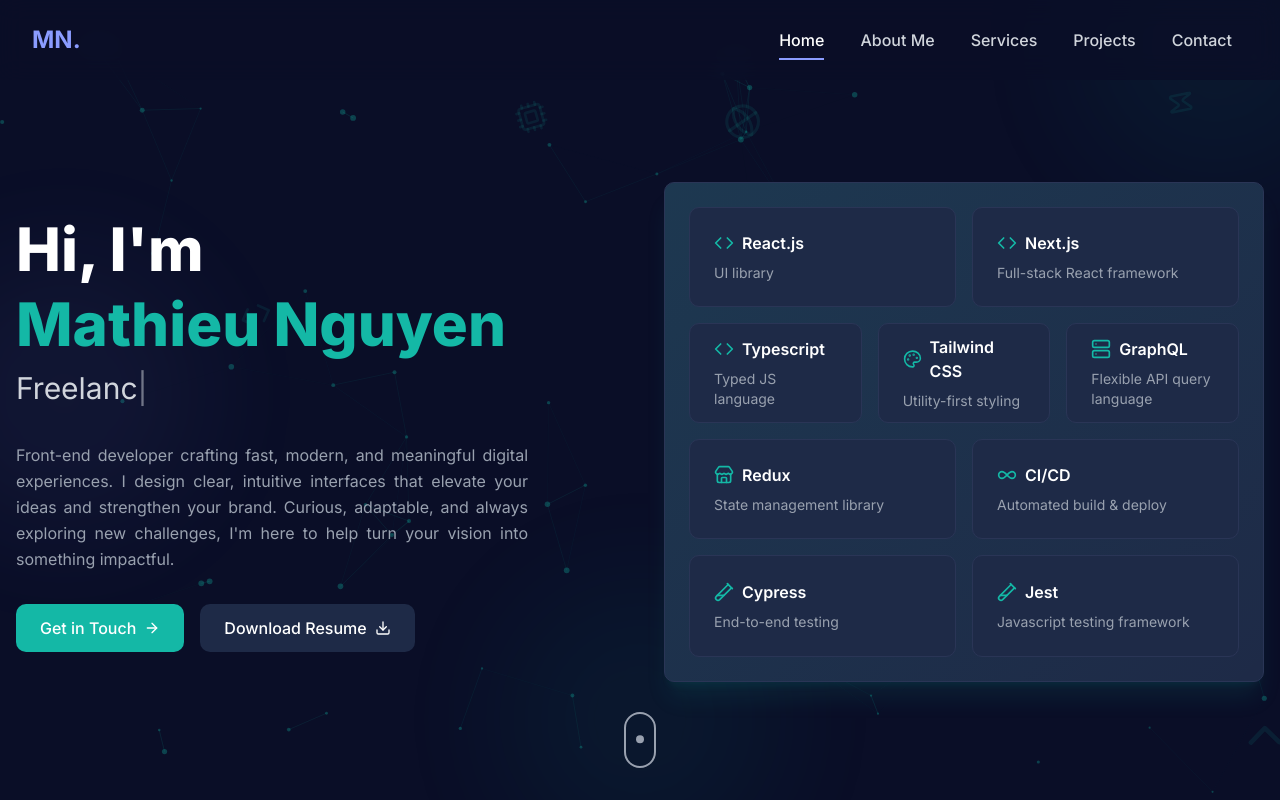
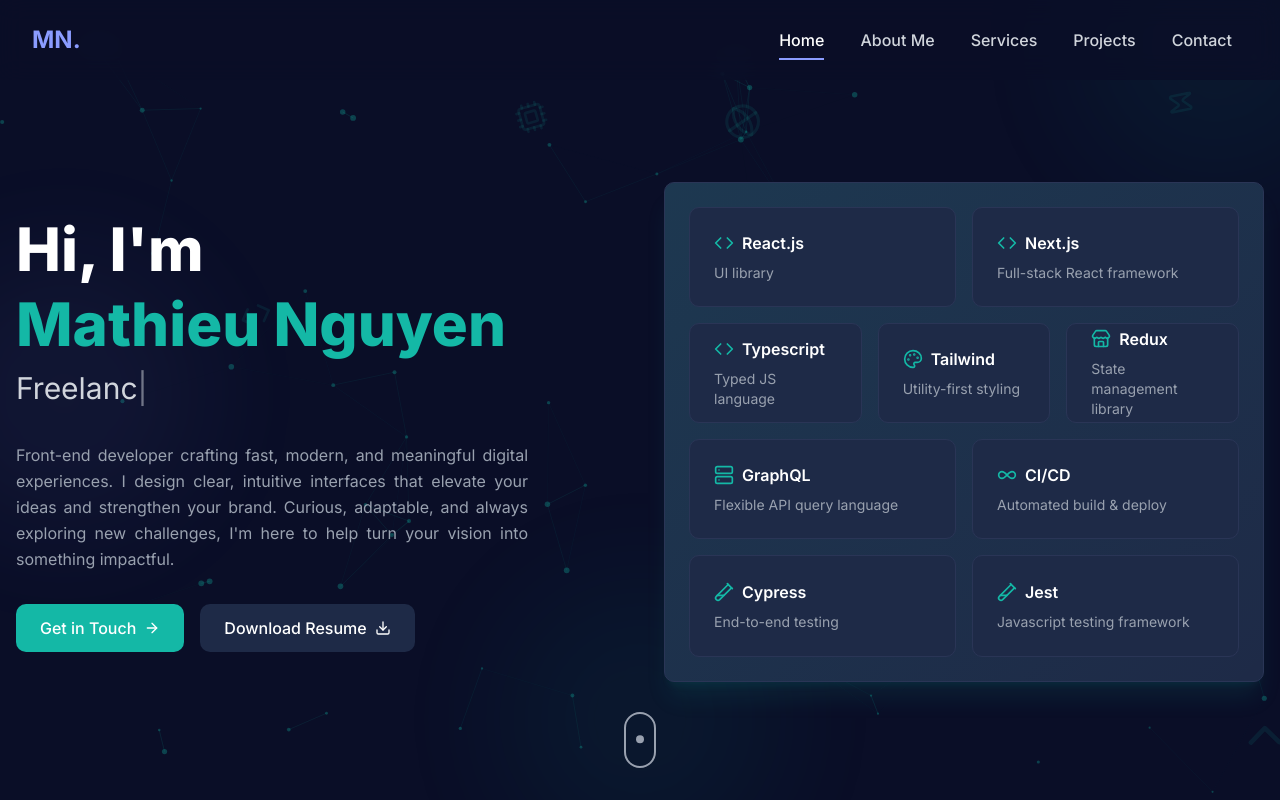
Before and after one commit to mntn95/my-personal-website, a Next.js app: page / in a window 1280 px wide. Shown: the top 800 px of the page. Built offline with nearby package versions, Linux system fonts and the light colour scheme.

Commit message:
fix responsive design on tablet breakpoints

```diff
--- a/src/components/features/home/hero/skills-grid.tsx
+++ b/src/components/features/home/hero/skills-grid.tsx
@@ -37,7 +37,7 @@ const SkillsGrid = (): React.ReactElement => {
               transition={getMotionDelay(index)}
             >
               <div className="flex items-center mb-2">
-                <skill.icon className="w-5 h-5 mr-2 text-teal-500" />
+                <skill.icon className="w-5 h-5 mr-2 text-teal-500 hidden xl:block" />
                 <h3 style={{ fontWeight: 600 }}>{skill.name}</h3>
               </div>
               <p className="text-sm text-gray-400" style={{ fontWeight: 400 }}>
--- a/src/components/features/services/service-card/collapsible-service-card.tsx
+++ b/src/components/features/services/service-card/collapsible-service-card.tsx
@@ -44,14 +44,14 @@ const CollapsibleServiceCard = ({
   return (
     <>
       {/* Desktop: always visible */}
-      <div className="hidden md:block">
+      <div className="hidden xl:block">
         <ApproachSection approach={approach} whatIncluded={whatIncluded} />
         <TechnologiesSection technologies={technologies} />
         <ExamplesSection examples={examples} />
       </div>
 
       {/* Mobile: collapsible with animation */}
-      <div className="md:hidden">
+      <div className="xl:hidden">
         <motion.div
           className="mb-12"
           initial={false}
--- a/src/data/skills.ts
+++ b/src/data/skills.ts
@@ -32,21 +32,21 @@ export const skills: Skill[] = [
     span: "col-span-2 row-span-2",
   },
   {
-    name: "Tailwind CSS",
+    name: "Tailwind",
     description: "HomePage.hero.skills.tailwindCss",
     icon: Palette,
+    span: "col-span-2 row-span-2",
+  },
+  {
+    name: "Redux",
+    description: "HomePage.hero.skills.redux",
+    icon: Store,
     span: "col-span-2 row-span-2",
   },
   {
     name: "GraphQL",
     description: "HomePage.hero.skills.graphQl",
     icon: Server,
-    span: "col-span-2 row-span-2",
-  },
-  {
-    name: "Redux",
-    description: "HomePage.hero.skills.redux",
-    icon: Store,
     span: "col-span-3 row-span-2",
   },
   {
```
